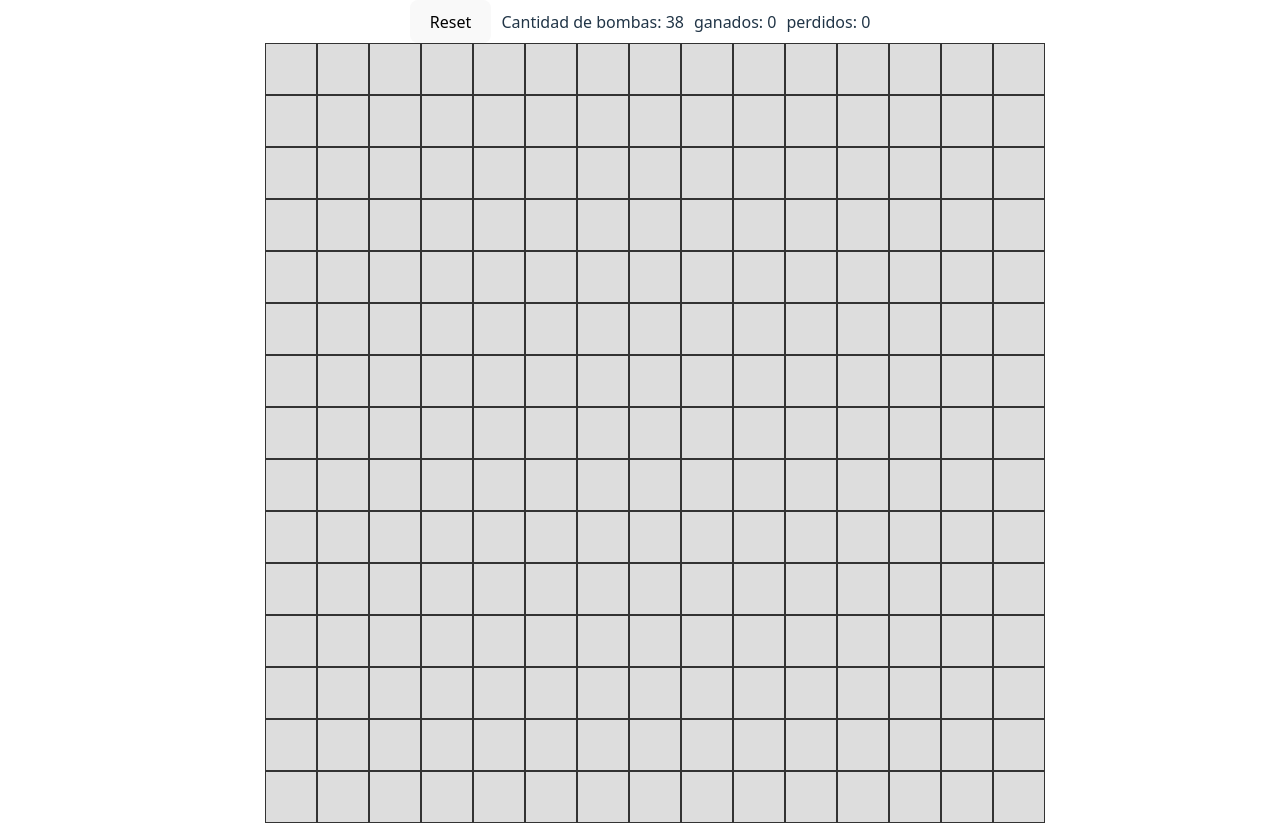
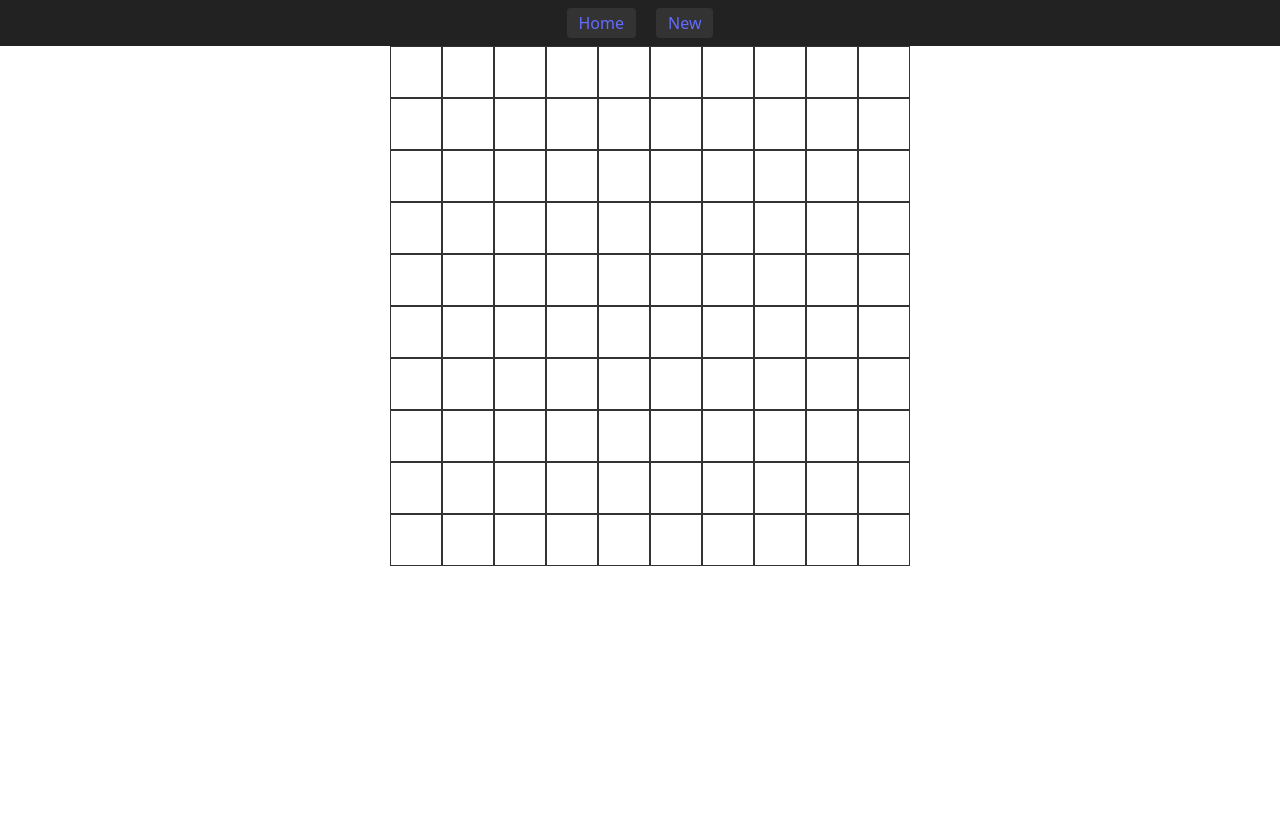
Before and after one commit to AndyOsuna/mines-game, a React (Vite) app: page /new in a window 1280 px wide. After the commit the page ends 800 px from the top, so only its background shows below. Built offline with nearby package versions, Linux system fonts and the light colour scheme.

Commit message:
Add wouter package for parallel change of React code to use GridEntity

```diff
--- a/package.json
+++ b/package.json
@@ -13,7 +13,8 @@
   },
   "dependencies": {
     "react": "^18.2.0",
-    "react-dom": "^18.2.0"
+    "react-dom": "^18.2.0",
+    "wouter": "^3.3.5"
   },
   "devDependencies": {
     "@types/react": "^18.2.66",
--- a/src/App.css
+++ b/src/App.css
@@ -1,3 +1,18 @@
+.nav {
+  width: 100%;
+  background-color: #222;
+  padding: 8px 16px;
+  display: flex;
+  flex-flow: row nowrap;
+  gap: 20px;
+  justify-content: center;
+}
+.nav .link {
+  background-color: #333;
+  padding: 4px 12px;
+  border-radius: 4px;
+}
+
 main {
   position: relative;
   display: flex;
--- a/src/App.tsx
+++ b/src/App.tsx
@@ -4,15 +4,35 @@
 2. TODO: Multijugador Cooperativo: tener un tablero compartido.
 */
 
+import { Link, Route, Switch } from "wouter";
 import "./App.css";
 import Grid from "./components/Grid";
+import Grid2 from "./components/Grid2";
 import Header from "./components/Header";
 
 function App() {
   return (
     <main>
-      <Header />
-      <Grid />
+      <nav className="nav">
+        <Link className="link" href="/">
+          Home
+        </Link>
+        <Link className="link" href="/new">
+          New
+        </Link>
+      </nav>
+      <Switch>
+        <Route
+          path="/"
+          component={() => (
+            <>
+              <Header />
+              <Grid />
+            </>
+          )}
+        />
+        <Route path="/new" component={() => <Grid2 />} />
+      </Switch>
     </main>
   );
 }
--- /dev/null
+++ b/src/components/Grid2.tsx
@@ -0,0 +1,19 @@
+import MakeGrid from "../entities/make-grid";
+
+const grid = new MakeGrid().setBombs(10).setSize(10, 10).build()._grid;
+
+export default function Grid2() {
+  return (
+    <section
+      className="grid"
+      style={{
+        gridTemplateColumns: `repeat(${10},1fr)`,
+        maxWidth: `${50 * 10}px`
+      }}
+    >
+      {grid.map(() => (
+        <div className="cell"></div>
+      ))}
+    </section>
+  );
+}
```
Also changed, not shown: 2 other files (tests, documents, lock files or other folders).
